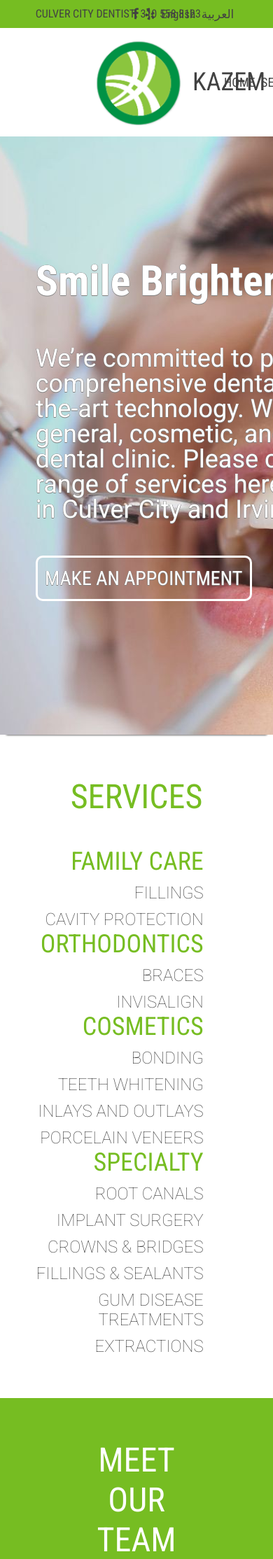
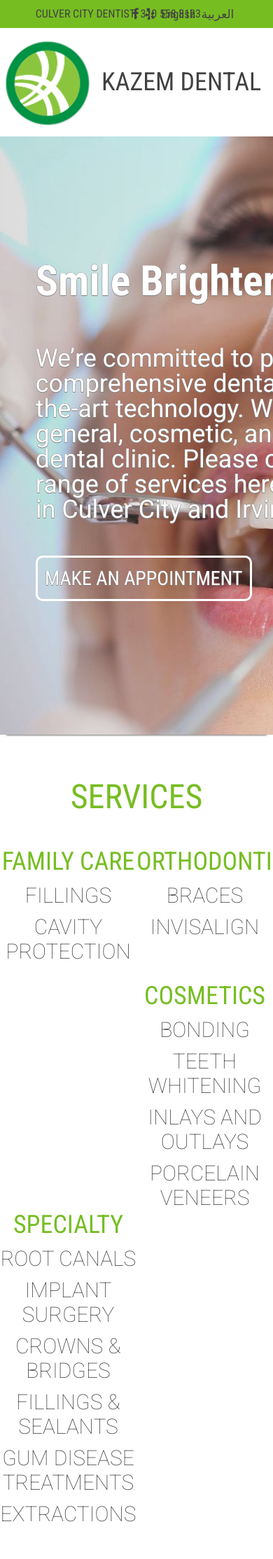
Before and after one commit to dsun092/drkarem, a PHP site: page /index.html in a window 390 px wide. Shown: the top 2228 px of the page at 70% size. Run offline with PHP 8.4, Linux system fonts and the light colour scheme; some libraries are stand-ins or nearby versions.

Commit message:
mobile center

```diff
--- a/css/main.css
+++ b/css/main.css
@@ -92,7 +92,7 @@ a:active {
   @media screen and (min-width: 1350px) and (min-width: 420px) {
     .main_menu {
       margin-left: 0%; } }
-  @media screen and (max-width: 1000px) {
+  @media screen and (max-device-width: 1000px) {
     .main_menu {
       min-width: 1000px; } }
 
@@ -106,7 +106,7 @@ a:active {
   -o-transition: all .5s ease;
   -ms-transition: all .5s ease;
   transition: all .5s ease; }
-  @media screen and (max-width: 1350px) and (min-width: 420px) {
+  @media screen and (max-device-width: 1350px) and (min-device-width: 420px) {
     .main_menu .main_logo {
       margin-left: 0%; } }
 
@@ -132,7 +132,7 @@ a:active {
   @media screen and (max-device-width: 420px) {
     .main_menu .top_navi {
       display: none; } }
-  @media screen and (max-width: 1350px) and (min-width: 420px) {
+  @media screen and (max-device-width: 1350px) and (min-device-width: 420px) {
     .main_menu .top_navi {
       width: 55%;
       right: 2%; } }
@@ -305,6 +305,15 @@ a:active {
 
 .services > a {
   display: flex;
+  display: -webkit-box;
+  /* OLD - iOS 6-, Safari 3.1-6 */
+  display: -moz-box;
+  /* OLD - Firefox 19- (buggy but mostly works) */
+  display: -ms-flexbox;
+  /* TWEENER - IE 10 */
+  display: -webkit-flex;
+  /* NEW - Chrome */
+  -webkit-justify-content: space-around;
   margin-left: 13%;
   justify-content: space-between;
   margin-right: 13%;
@@ -318,7 +327,7 @@ a:active {
       width: 100%;
       margin: 0 auto;
       text-align: center; } }
-  @media screen and (max-width: 1350px) and (min-width: 420px) {
+  @media screen and (max-device-width: 1350px) and (min-device-width: 420px) {
     .services > a {
       display: block;
       /* overflow: auto; */
@@ -335,7 +344,7 @@ a:active {
       float: left; }
       .service_column1 .service_row, .service_column2 .service_row, .service_column3 .service_row, .service_column4 .service_row {
         font-size: 30px; } }
-  @media screen and (max-width: 1350px) and (min-width: 420px) {
+  @media screen and (max-device-width: 1350px) and (min-device-width: 420px) {
     .service_column1, .service_column2, .service_column3, .service_column4 {
       width: 50%;
       float: left; }
@@ -345,7 +354,7 @@ a:active {
 @media screen and (max-device-width: 420px) {
   .service_column1, .service_column2 {
     margin-bottom: 60px; } }
-@media screen and (max-width: 1350px) and (min-width: 420px) {
+@media screen and (max-device-width: 1350px) and (min-device-width: 420px) {
   .service_column1, .service_column2 {
     margin-bottom: 60px; } }
 
@@ -354,7 +363,10 @@ a:active {
   font-size: 36px; }
   .service_header div {
     text-align: right; }
-  @media screen and (max-width: 1350px) and (min-width: 420px) {
+  @media screen and (max-device-width: 1350px) and (min-device-width: 420px) {
+    .service_header div {
+      text-align: center; } }
+  @media screen and (max-device-width: 420px) {
     .service_header div {
       text-align: center; } }
 
@@ -365,7 +377,10 @@ a:active {
   font-weight: 100; }
   .service_row div {
     text-align: right; }
-  @media screen and (max-width: 1350px) and (min-width: 420px) {
+  @media screen and (max-device-width: 1350px) and (min-device-width: 420px) {
+    .service_row div {
+      text-align: center; } }
+  @media screen and (max-device-width: 420px) {
     .service_row div {
       text-align: center; } }
 
@@ -400,14 +415,14 @@ a:active {
   padding-top: 30px;
   padding-bottom: 60px;
   width: 100%; }
-  @media screen and (min-width: 1440px) {
+  @media screen and (min-device-width: 1440px) {
     .our_images_container {
       width: 80%;
       min-width: 1440px; } }
-  @media screen and (max-width: 1440px) and (min-width: 1000px) {
+  @media screen and (max-device-width: 1440px) and (min-device-width: 1000px) {
     .our_images_container {
       width: 70%; } }
-  @media screen and (max-width: 1000px) and (min-width: 420px) {
+  @media screen and (max-device-width: 1000px) and (min-device-width: 420px) {
     .our_images_container {
       width: 100%; } }
 
@@ -575,7 +590,7 @@ a:active {
   top: 0px;
   width: 33.22%;
   height: 50%; }
-  @media screen and (max-width: 1350px) and (min-width: 420px) {
+  @media screen and (max-device-width: 1350px) and (min-device-width: 420px) {
     .office_image_main_text {
       font-size: 1em; } }
   .office_image_main_text div {
@@ -585,7 +600,7 @@ a:active {
     margin-bottom: 30px;
     padding-left: 30px;
     padding-right: 30px; }
-    @media screen and (max-width: 1350px) and (min-width: 420px) {
+    @media screen and (max-device-width: 1350px) and (min-device-width: 420px) {
       .office_image_main_text div {
         top: 20px;
         margin-bottom: 20px;
@@ -601,7 +616,7 @@ a:active {
         font-size: 2em; }
       .office_image_main_text .office_desc {
         font-size: 1.2em; } }
-  @media screen and (max-width: 1000px) and (min-width: 420px) {
+  @media screen and (max-device-width: 1000px) and (min-device-width: 420px) {
     .office_image_main_text .office_head {
       font-size: 1.2em; }
     .office_image_main_text .office_desc {
@@ -796,7 +811,7 @@ a:active {
       margin-right: 10px;
       -webkit-justify-content: space-around;
       justify-content: space-around; } }
-  @media screen and (max-width: 1350px) and (min-width: 420px) {
+  @media screen and (max-device-width: 1350px) and (min-device-width: 420px) {
     .location_text a {
       margin-left: 6%;
       margin-right: 6%; } }
@@ -808,7 +823,7 @@ a:active {
 .loc_city {
   font-size: 36px;
   color: #76bd22; }
-  @media screen and (max-width: 1350px) and (min-width: 420px) {
+  @media screen and (max-device-width: 1350px) and (min-device-width: 420px) {
     .loc_city {
       font-size: 1.5em; } }
 
@@ -817,7 +832,7 @@ a:active {
   margin-top: 0px;
   font-family: 'Roboto';
   font-weight: 100; }
-  @media screen and (max-width: 1350px) and (min-width: 420px) {
+  @media screen and (max-device-width: 1350px) and (min-device-width: 420px) {
     .loc_text, .office_text {
       font-size: 1em; } }
 
@@ -835,7 +850,7 @@ a:active {
   font-size: 30px;
   font-family: 'Roboto';
   font-weight: 100; }
-  @media screen and (max-width: 1350px) and (min-width: 420px) {
+  @media screen and (max-device-width: 1350px) and (min-device-width: 420px) {
     .office_hours {
       font-size: 1.5em; } }
 
--- a/css/main.scss
+++ b/css/main.scss
@@ -103,7 +103,7 @@ a:active {
 	@media screen and (min-width: $laptop) and (min-width: $mobile){
     	margin-left: 0%;
     }
-    @media screen and (max-width: $ipad){
+    @media screen and (max-device-width: $ipad){
     	min-width: 1000px;
     }
 }
@@ -118,7 +118,7 @@ a:active {
     -o-transition: all .5s ease;
     -ms-transition: all .5s ease;
     transition: all .5s ease;
-    @media screen and (max-width: $laptop) and (min-width: $mobile){
+    @media screen and (max-device-width: $laptop) and (min-device-width: $mobile){
     	margin-left: 0%;
     }
 }
@@ -146,7 +146,7 @@ a:active {
     @media screen and (max-device-width: $mobile){
 		display: none;
 	}
-	@media screen and (max-width: $laptop) and (min-width: $mobile){
+	@media screen and (max-device-width: $laptop) and (min-device-width: $mobile){
 		width: 55%;
 		right: 2%
 	}
@@ -320,6 +320,11 @@ a:active {
 }
 .services>a{
 	display: flex;
+	display: -webkit-box;      /* OLD - iOS 6-, Safari 3.1-6 */
+  	display: -moz-box;         /* OLD - Firefox 19- (buggy but mostly works) */
+  	display: -ms-flexbox;      /* TWEENER - IE 10 */
+  	display: -webkit-flex;     /* NEW - Chrome */
+	-webkit-justify-content: space-around;
     margin-left: 13%;
     justify-content: space-between;
     margin-right: 13%;
@@ -333,7 +338,7 @@ a:active {
 	    margin: 0 auto;
 	    text-align: center;
     }
-    @media screen and (max-width: $laptop) and (min-width: $mobile){
+    @media screen and (max-device-width: $laptop) and (min-device-width: $mobile){
 	    display: block;
 	    /* overflow: auto; */
 	    width: 100%;
@@ -352,7 +357,7 @@ a:active {
 		    font-size:30px;
 	    }
     }
-    @media screen and (max-width: $laptop) and (min-width: $mobile){
+    @media screen and (max-device-width: $laptop) and (min-device-width: $mobile){
 	    width: 50%;
     	float: left;
     	.service_row{
@@ -364,7 +369,7 @@ a:active {
 	@media screen and (max-device-width: $mobile){
 	    margin-bottom:60px;
     }
-    @media screen and (max-width: $laptop) and (min-width: $mobile){
+    @media screen and (max-device-width: $laptop) and (min-device-width: $mobile){
 	    margin-bottom:60px;
     }
 }
@@ -375,10 +380,15 @@ a:active {
 	}
 	color:#76BD22;
 	font-size:36px;
-	 @media screen and (max-width: $laptop) and (min-width: $mobile){
+	 @media screen and (max-device-width: $laptop) and (min-device-width: $mobile){
 	    div{
 	    	text-align:center;
 	    }
+    }
+     @media screen and (max-device-width: $mobile){
+    	div{
+    		text-align:center;
+    	}
     }
 
 }
@@ -390,10 +400,15 @@ a:active {
 	div{
 		text-align:right;
 	}
-	 @media screen and (max-width: $laptop) and (min-width: $mobile){
+	 @media screen and (max-device-width: $laptop) and (min-device-width: $mobile){
 	    div{
 	    	text-align:center;
 	    }
+    }
+    @media screen and (max-device-width: $mobile){
+    	div{
+    		text-align:center;
+    	}
     }
 }
 .our_team{
@@ -427,14 +442,14 @@ a:active {
     padding-top:30px;
     padding-bottom:60px;
 	width:100%;
-	@media screen and(min-width: "1440px"){
+	@media screen and(min-device-width: "1440px"){
 		width: 80%;
 		min-width: 1440px;
 	}
-	@media screen and (max-width: "1440px") and (min-width: $ipad){
+	@media screen and (max-device-width: "1440px") and (min-device-width: $ipad){
 	    width: 70%;
     }
-    @media screen and (max-width: $ipad) and (min-width: $mobile){
+    @media screen and (max-device-width: $ipad) and (min-device-width: $mobile){
 	    width: 100%;
     }
 }
@@ -606,7 +621,7 @@ a:active {
     top: 0px;
     width: 33.22%;
     height: 50%;
-    @media screen and (max-width: $laptop) and (min-width: $mobile){
+    @media screen and (max-device-width: $laptop) and (min-device-width: $mobile){
 		font-size: 1em;
 	}
 
@@ -617,7 +632,7 @@ a:active {
 	    margin-bottom: 30px;
 	    padding-left: 30px;
    		padding-right: 30px;
-	    @media screen and (max-width: $laptop) and (min-width: $mobile){
+	    @media screen and (max-device-width: $laptop) and (min-device-width: $mobile){
 			top: 20px;
 			margin-bottom:20px;
 			padding-left: 10px;
@@ -638,7 +653,7 @@ a:active {
 			font-size:1.2em;
 		}
 	}
-	@media screen and (max-width: $ipad) and (min-width: $mobile){
+	@media screen and (max-device-width: $ipad) and (min-device-width: $mobile){
 		.office_head{
 			font-size:1.2em;
 		}
@@ -825,7 +840,7 @@ a:active {
 		-webkit-justify-content: space-around;
 		justify-content:space-around;
 	}
-	@media screen and (max-width: $laptop) and (min-width: $mobile){
+	@media screen and (max-device-width: $laptop) and (min-device-width: $mobile){
 		margin-left: 6%;
 		margin-right: 6%;
 	}
@@ -838,7 +853,7 @@ a:active {
 .loc_city{
 	font-size: 36px;
 	color: #76bd22;
-	@media screen and (max-width: $laptop) and (min-width: $mobile){
+	@media screen and (max-device-width: $laptop) and (min-device-width: $mobile){
 		font-size: 1.5em;
 	}
 }
@@ -847,7 +862,7 @@ a:active {
 	margin-top: 0px;
 	font-family: 'Roboto';
 	font-weight: 100;
-	@media screen and (max-width: $laptop) and (min-width: $mobile){
+	@media screen and (max-device-width: $laptop) and (min-device-width: $mobile){
 		font-size: 1em;
 	}
 }
@@ -866,7 +881,7 @@ a:active {
 	font-size:30px;
 	font-family: 'Roboto';
 	font-weight: 100;
-	@media screen and (max-width: $laptop) and (min-width: $mobile){
+	@media screen and (max-device-width: $laptop) and (min-device-width: $mobile){
 		font-size: 1.5em;
 	}
 }
```
Also changed, not shown: 1 other file.
